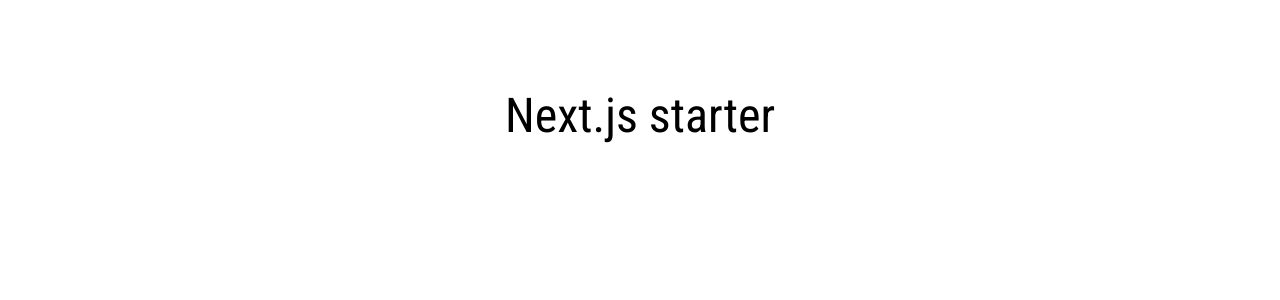
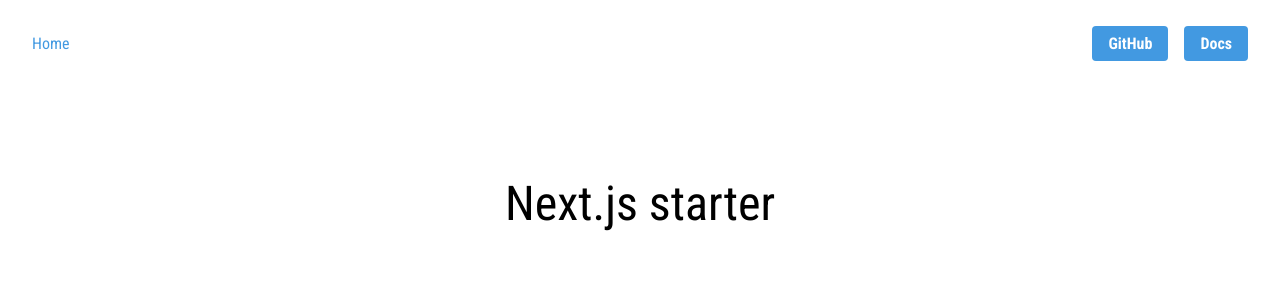
Before and after one commit to srigi/next.js-starter, a Next.js app: page / in a window 1280 px wide. Shown: the top 300 px of the page. Built offline with nearby package versions, Linux system fonts and the light colour scheme.

Commit message:
Add <Nav> component

```diff
--- /dev/null
+++ b/src/components/Nav.tsx
@@ -0,0 +1,32 @@
+import Link from 'next/link';
+import React, { FunctionComponent } from 'react';
+
+const links = [
+  { href: 'https://github.com/vercel/next.js', label: 'GitHub' },
+  { href: 'https://nextjs.org/docs', label: 'Docs' },
+];
+
+const Nav: FunctionComponent = () => {
+  return (
+    <nav>
+      <ul className="flex justify-between items-center p-8">
+        <li>
+          <Link href="/">
+            <a className="text-blue-500 no-underline">Home</a>
+          </Link>
+        </li>
+        <ul className="flex justify-between items-center space-x-4">
+          {links.map(({ href, label }) => (
+            <li key={`${href}${label}`}>
+              <a href={href} className="btn-blue no-underline">
+                {label}
+              </a>
+            </li>
+          ))}
+        </ul>
+      </ul>
+    </nav>
+  );
+};
+
+export default Nav;
--- a/src/pages/index.tsx
+++ b/src/pages/index.tsx
@@ -1,6 +1,8 @@
 import { NextPage } from 'next';
 import Head from 'next/head';
 import React from 'react';
+
+import Nav from '../components/Nav';
 
 const IndexPage: NextPage = () => {
   return (
@@ -9,6 +11,7 @@ const IndexPage: NextPage = () => {
         <title>Welcome · Next.js starter</title>
       </Head>
 
+      <Nav />
       <main className="py-20">
         <h1 className="text-5xl text-center text-accent-1">Next.js starter</h1>
       </main>
```
